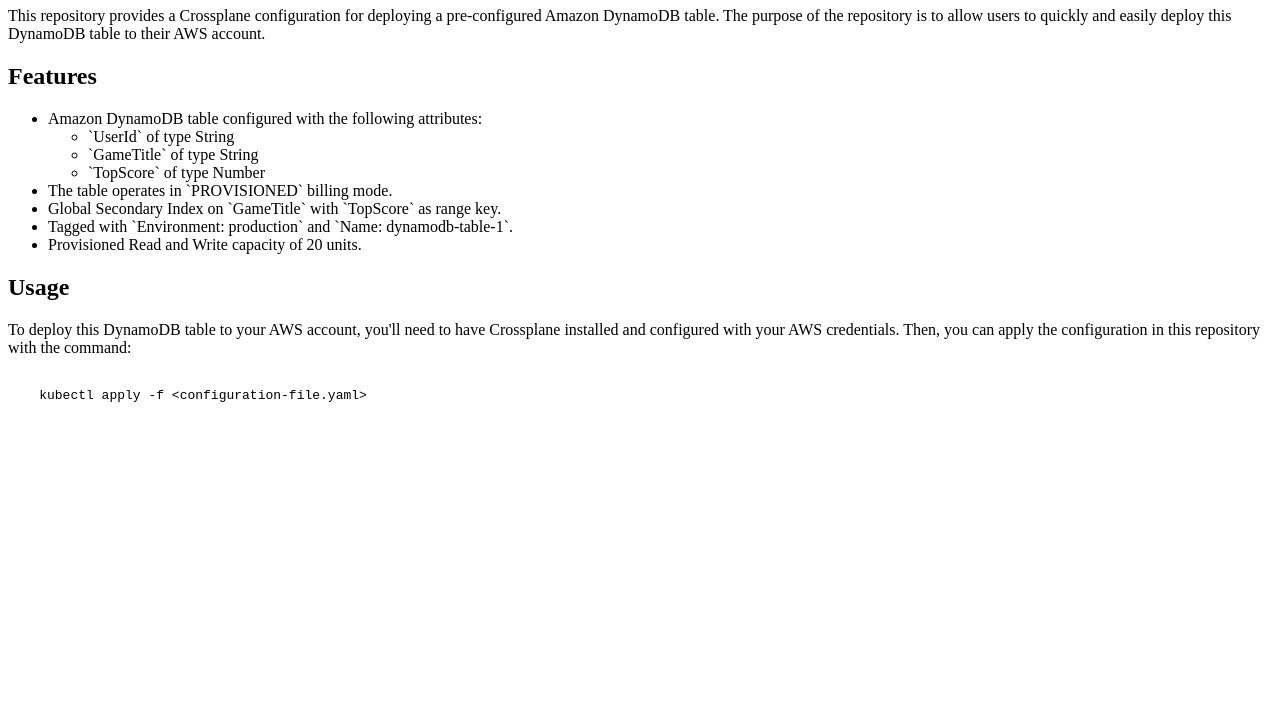
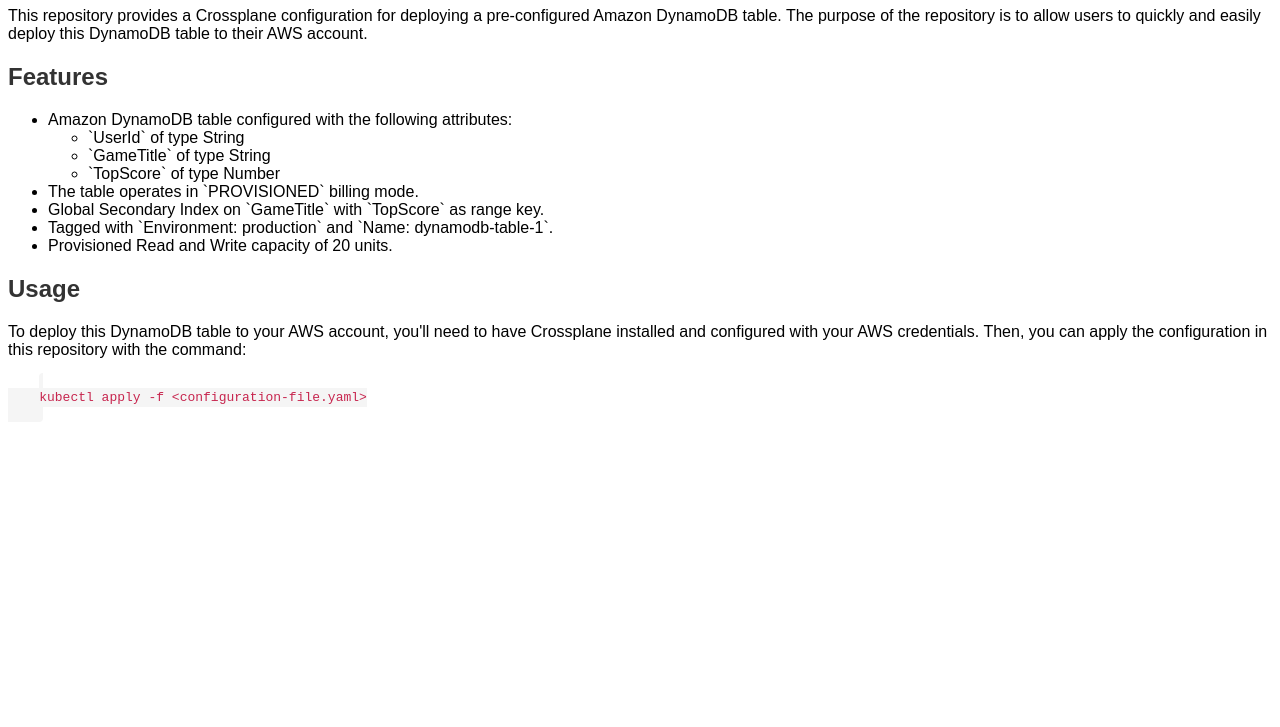
Before and after one commit to Demians12/charts, a plain HTML site: page index.html in a window 1280 px wide. Shown: the part 73-800 px from the top of the page. Drawn offline with Linux system fonts and the light colour scheme.

Commit message:
Update index.html

```diff
--- a/index.html
+++ b/index.html
@@ -2,6 +2,27 @@
 <html>
 <head>
   <title>CHART</title>
+  <style>
+    body {
+      font-family: Arial, sans-serif;
+    }
+
+    h1, h2 {
+      color: #333;
+    }
+
+    code {
+      background-color: #f5f5f5;
+      padding: 2px 4px;
+      color: #c7254e;
+      border-radius: 4px;
+    }
+  </style>
+  <script>
+    window.onload = function() {
+      alert("Welcome to the CHART Page!");
+    };
+  </script>
 </head>
 <body>
   <h1>CHART</h1>
```
